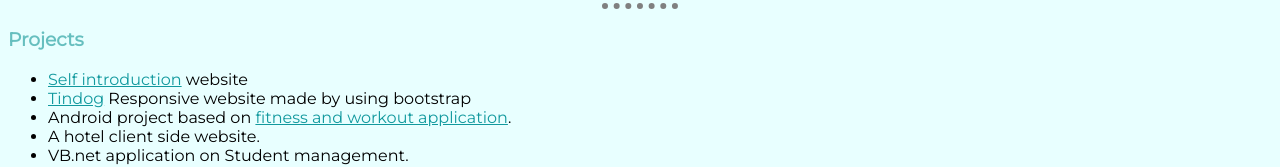
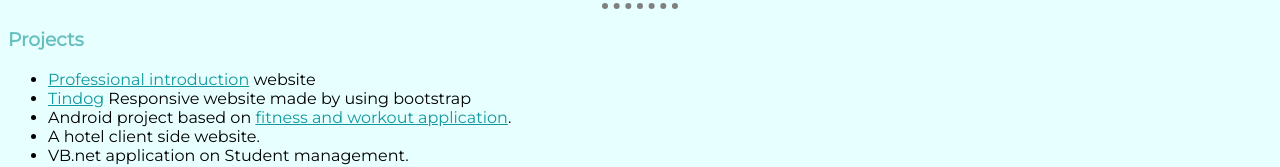
Before and after one commit to Dave108/CV, a plain HTML site: page index.html in a window 1280 px wide. Shown: the part 726-893 px from the top of the page. Drawn offline with Linux system fonts and the light colour scheme.

Commit message:
Update index.html

```diff
--- a/index.html
+++ b/index.html
@@ -91,7 +91,7 @@
   <hr>
   <h3>Projects</h3>
   <ul>
-    <li><a href="" target="_blank">Self introduction</a> website</li>
+    <li><a href="https://dave108.github.io/My-Site/" target="_blank">Professional introduction</a> website</li>
     <li><a href="https://dave108.github.io/Tindog-responsive-site/" target="_blank">Tindog</a> Responsive website made by using bootstrap</li>
     <li>Android project based on <a href="https://drive.google.com/drive/folders/1It00l1ZVcpKZJJgeYxYCPOFeu5A-WYyu?usp=sharing" target="_blank">fitness and workout application</a>.</li>
     <li>A hotel client side website.</li>
```
